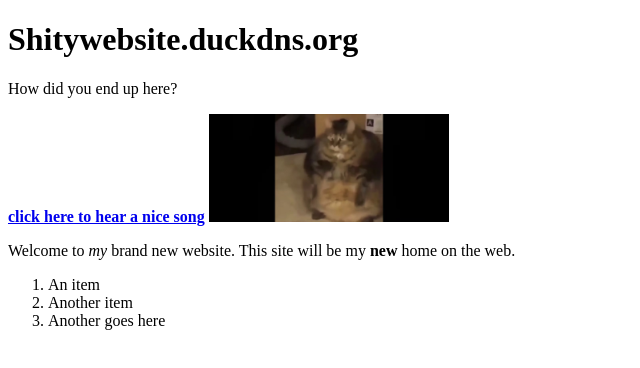
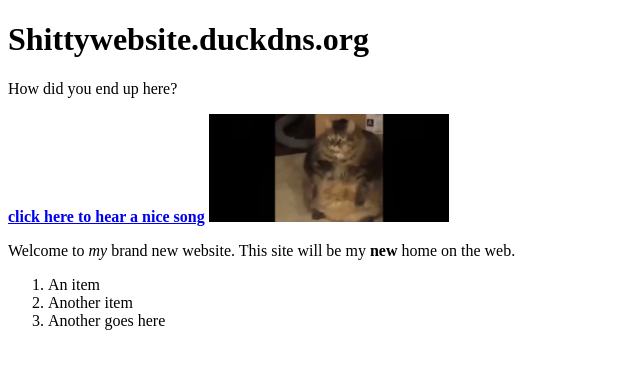
Before and after one commit to alfredos06/shittywebsite.org, a plain HTML site: page index.html in a window 1280 px wide. Shown: the whole page, without its empty margins (0-640 px from the left). Drawn offline with Linux system fonts and the light colour scheme.

Commit message:
spelling

```diff
--- a/index.html
+++ b/index.html
@@ -1,11 +1,11 @@
 <!DOCTYPE html>
 <html>
 <head>
-<title>Shitywebsite.duckdns.org</title>
+<title>Shittywebsite.duckdns.org</title>
 </head>
 <body>
 
-<h1>Shitywebsite.duckdns.org</h1>
+<h1>Shittywebsite.duckdns.org</h1>
 <p>How did you end up here?</p>
 
 <a href="https://www.youtube.com/watch?v=dQw4w9WgXcQ&ab_channel=RickAstley"> <strong>click here to hear a nice song</strong></a>
```
